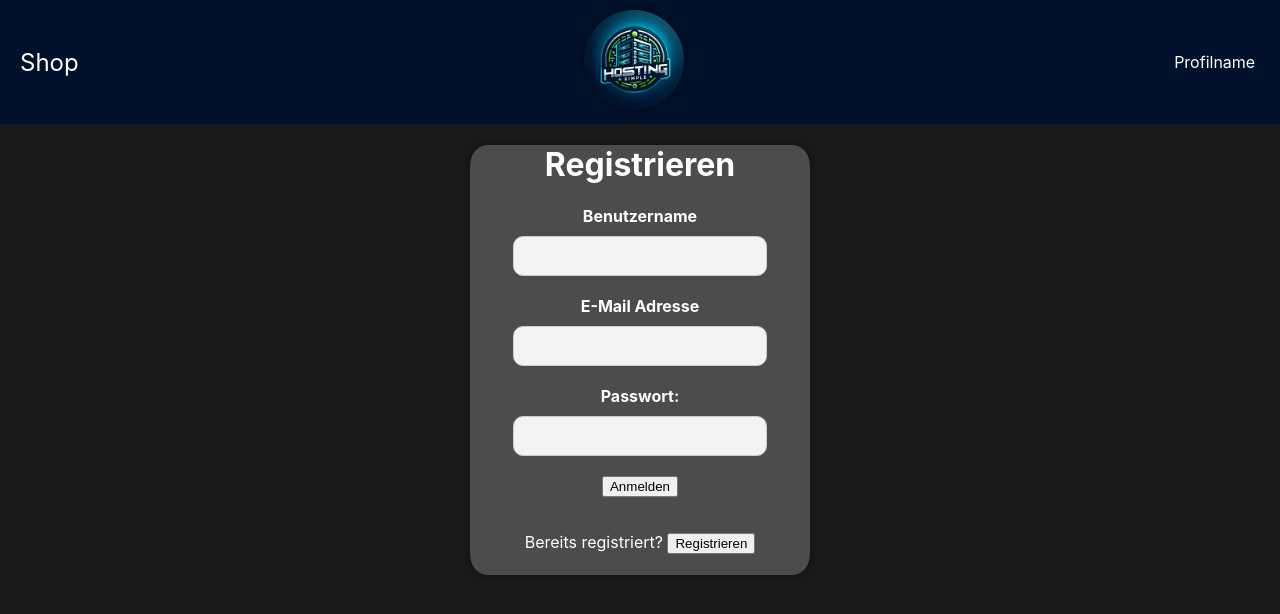
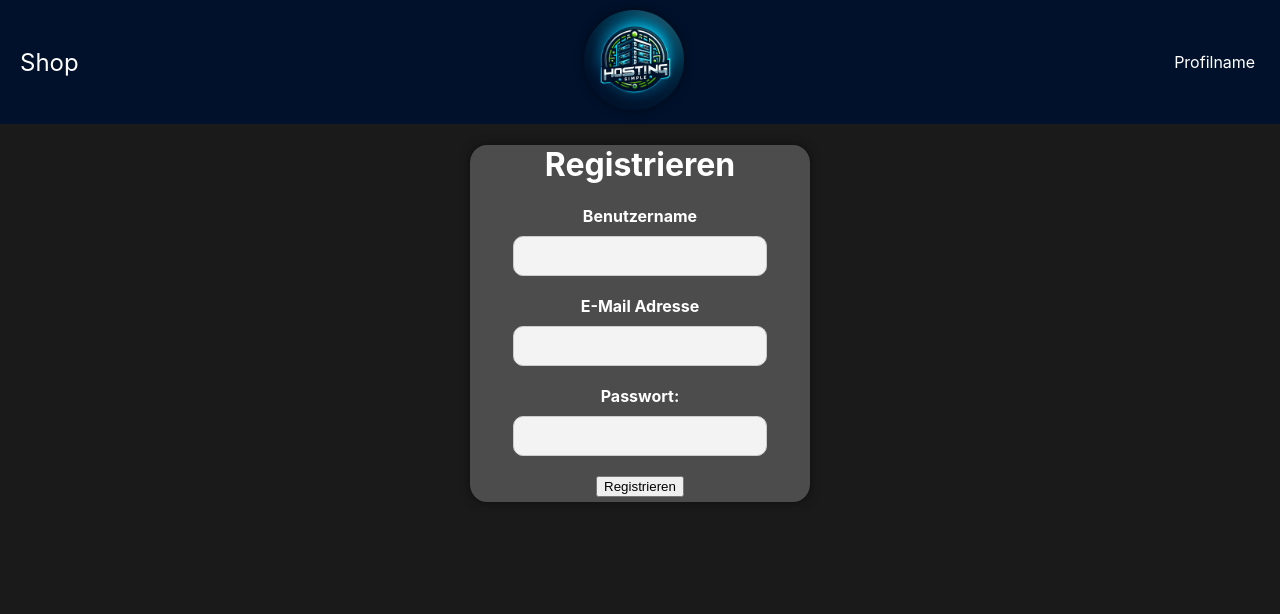
Before and after one commit to krapas170/hosting-simple.de, a React (Create React App) app in the folder shop/: page / in a window 1280 px wide. Both pictures are taken after a click on the button "Registrieren". Shown: the top 614 px of the page. Built offline with nearby package versions, Linux system fonts and the light colour scheme.

Commit message:
Update Register.js

```diff
--- a/shop/src/sites/Register.js
+++ b/shop/src/sites/Register.js
@@ -79,19 +79,9 @@ function Registrieren({ nextPage }) {
           className="btn btn-primary"
           style={{ marginTop: "10px" }}
         >
-          Anmelden
+          Registrieren
         </button>
       </form>
-      <p className="mt-3">
-        Bereits registriert?{" "}
-        <button
-          onClick={() => nextPage("login")}
-          className="btn btn-link"
-          style={{ marginTop: "20px" }}
-        >
-          Registrieren
-        </button>
-      </p>
     </div>
   );
 }
```
